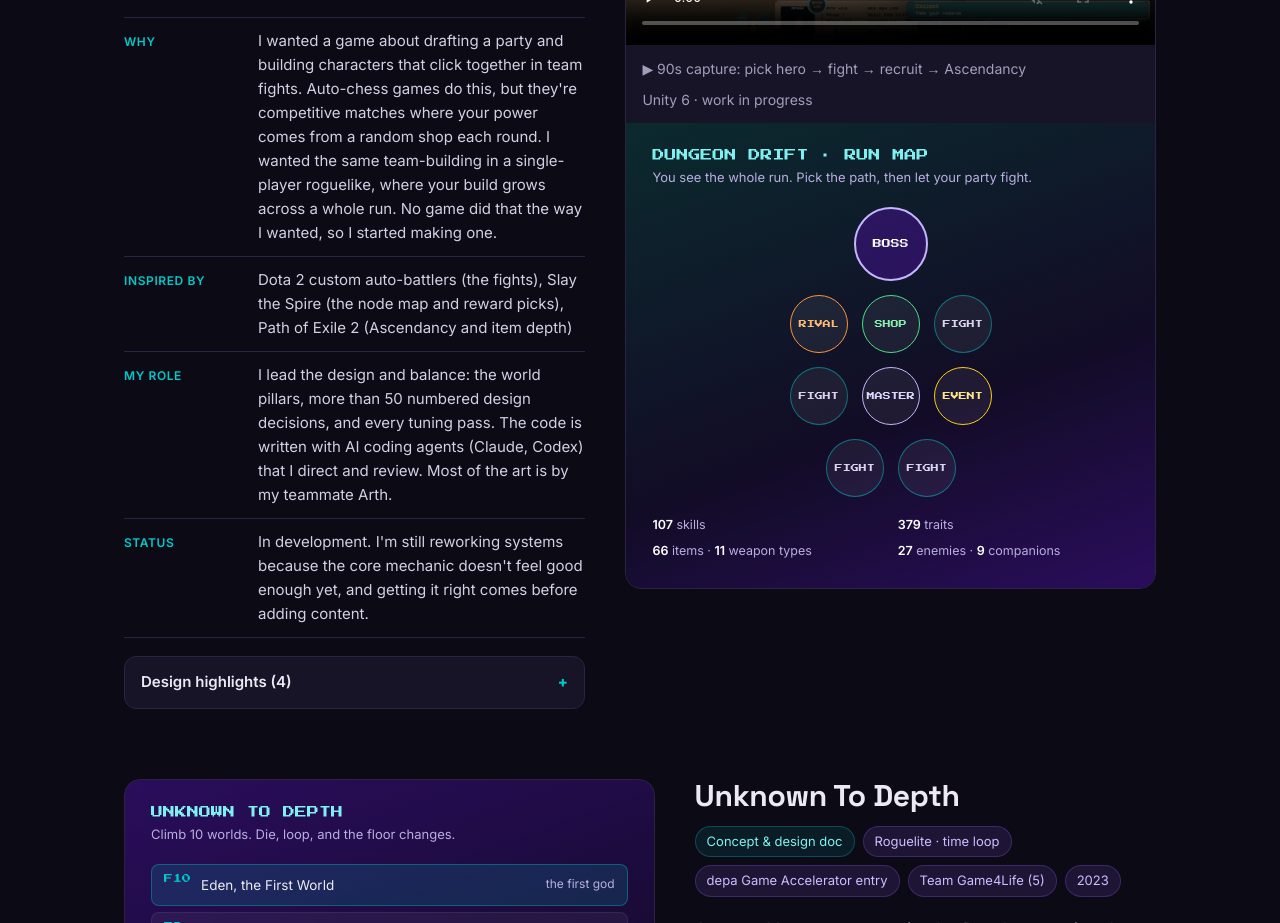
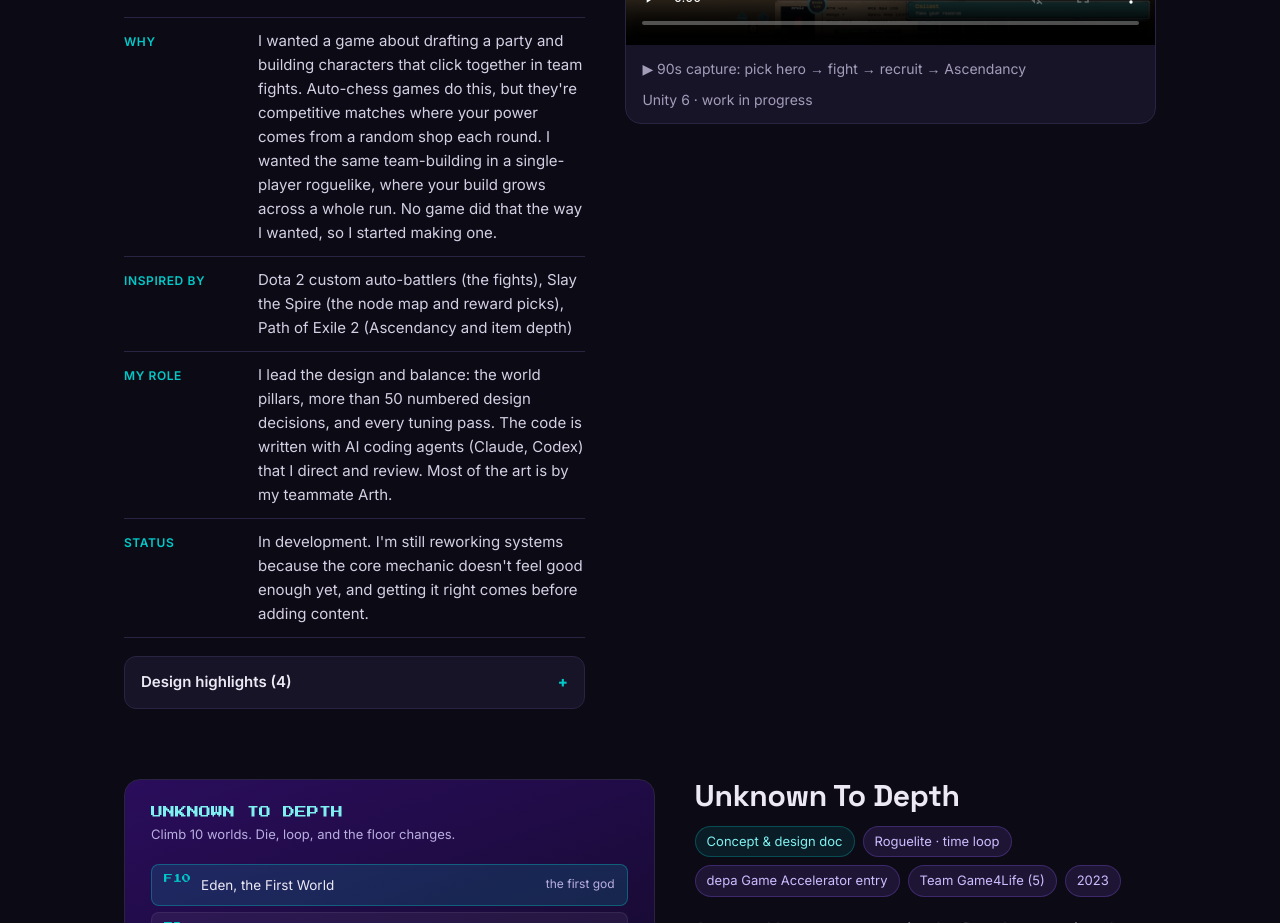
Before and after one commit to NinjoMUDA/NinjoMUDA.github.io, a plain HTML site: page index.html in a window 1280 px wide. Shown: the part 1627-2550 px from the top of the page. Drawn offline with Linux system fonts and the light colour scheme; grey boxes are pictures that could not be loaded.

Commit message:
Dungeon Drift: remove run map panel
Co-Authored-By: Claude Opus 5.5 <noreply@anthropic.com>

```diff
--- a/index.html
+++ b/index.html
@@ -102,16 +102,6 @@
   .points li::before{content:"";position:absolute;left:0;top:18px;width:7px;height:7px;border-radius:2px;background:var(--teal)}
   .points li b{color:var(--text);margin-right:4px}
   .points li b::after{content:" —";color:var(--muted);font-weight:400}
-  /* Dungeon Drift node-map visual */
-  .nodemap{padding:26px;background:linear-gradient(160deg,#0b2a2e 0%,#120c26 60%,#2a0d5c 100%)}
-  .nm-row{display:flex;justify-content:center;gap:14px;margin:0 0 14px}
-  .node{width:58px;height:58px;border-radius:50%;display:grid;place-items:center;font:8px var(--pixel);text-align:center;line-height:1.5;
-        background:rgba(255,255,255,.06);border:1px solid rgba(255,255,255,.14);color:#d9d3f0}
-  .node.c{border-color:rgba(0,201,201,.5)} .node.e{border-color:#fb923c;color:#fdba74} .node.s{border-color:#4ade80;color:#86efac}
-  .node.m{border-color:#c4b5fd;color:#ddd6fe} .node.v{border-color:#facc15;color:#fde68a}
-  .node.b{width:74px;height:74px;background:rgba(73,17,147,.5);border:2px solid #c4b5fd;color:#fff;font-size:9px}
-  .nm-legend{display:grid;grid-template-columns:1fr 1fr;gap:6px 14px;margin-top:18px;font-size:12.5px;color:#b9aee0}
-  .nm-legend b{color:#fff;font-weight:600}
   .tower{padding:26px;background:linear-gradient(160deg,#2a0d5c 0%,#140a2b 55%,#0b1f2a 100%)}
   .tower-title{font:12px var(--pixel);color:#7ff0f0;margin-bottom:6px}
   .tower-sub{font-size:13px;color:#b9aee0;margin-bottom:18px}
@@ -243,18 +233,6 @@
     <div class="media">
       <video src="media/dungeondrift.mp4" poster="media/dungeondrift_poster.jpg" controls muted playsinline preload="none"></video>
       <div class="caption"><span>▶ 90s capture: pick hero → fight → recruit → Ascendancy</span><span>Unity 6 · work in progress</span></div>
-      <div class="nodemap" aria-label="Dungeon Drift run map: combat, rival, shop, master, event and boss nodes">
-        <div class="tower-title">DUNGEON DRIFT · RUN MAP</div>
-        <div class="tower-sub">You see the whole run. Pick the path, then let your party fight.</div>
-        <div class="nm-row"><div class="node b">BOSS</div></div>
-        <div class="nm-row"><div class="node e">RIVAL</div><div class="node s">SHOP</div><div class="node c">FIGHT</div></div>
-        <div class="nm-row"><div class="node c">FIGHT</div><div class="node m">MASTER</div><div class="node v">EVENT</div></div>
-        <div class="nm-row"><div class="node c">FIGHT</div><div class="node c">FIGHT</div></div>
-        <div class="nm-legend">
-          <span><b>107</b> skills</span><span><b>379</b> traits</span>
-          <span><b>66</b> items · <b>11</b> weapon types</span><span><b>27</b> enemies · <b>9</b> companions</span>
-        </div>
-      </div>
     </div>
     <div>
       <h3>Dungeon Drift</h3>
```
